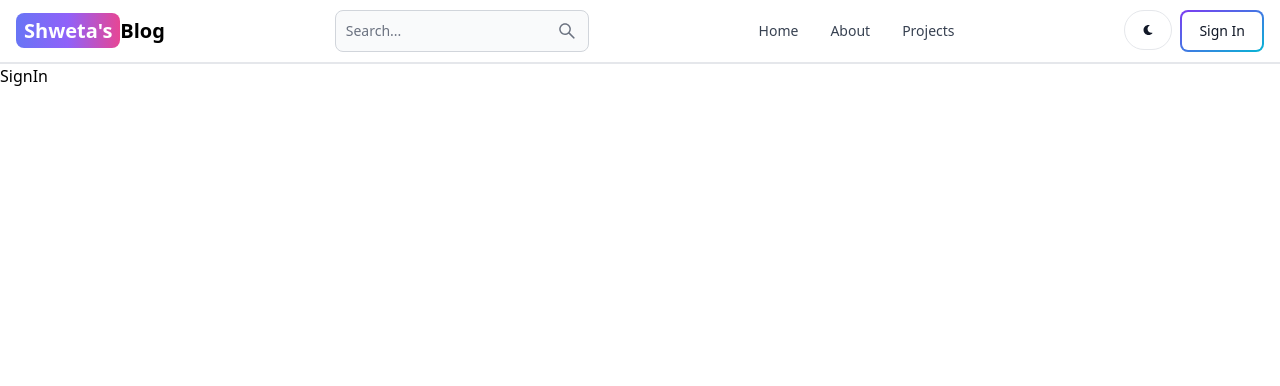
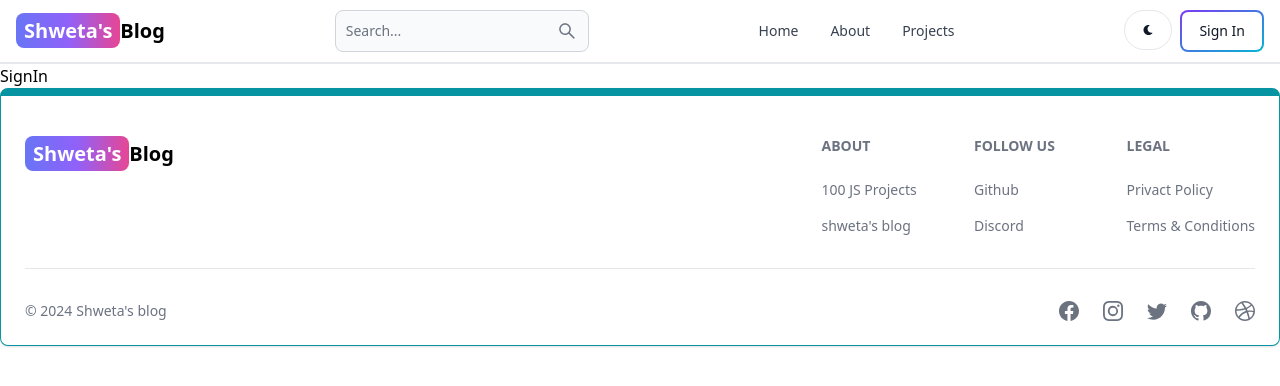
Before and after one commit to shwetapund/blog-app-new, a React (Create React App) app in the folder client/: page /signin in a window 1280 px wide. Shown: the top 386 px of the page. Built offline with nearby package versions, Linux system fonts and the light colour scheme.

Commit message:
create a footer

```diff
--- a/client/src/App.js
+++ b/client/src/App.js
@@ -7,6 +7,7 @@
 import Signup from "./views/SignUp";
 import Projects from "./views/Projects";
 import Header from './components/Header';
+import FooterCom from './components/Footer';
 
 function App() {
   return (
@@ -21,6 +22,7 @@
       <Route path='/signup' element={<Signup/>}/>
       <Route path='/signin' element={<SignIn />}/>
      </Routes>
+     <FooterCom/>
      </BrowserRouter>
     </>
   )
--- /dev/null
+++ b/client/src/components/Footer.js
@@ -0,0 +1,94 @@
+import React from "react";
+import { Footer } from "flowbite-react";
+import { Link } from 'react-router-dom';
+import { BsFacebook, BsInstagram, BsTwitter, BsGithub, BsDribbble } from 'react-icons/bs';
+
+function FooterCom() {
+  return (
+    <Footer container className="border border-t-8 border-teal-500">
+      <div className="w-full max-w-7xl mx-auto">
+        <div className="grid w-full justify-between sm:flex md:grid-cols-1">
+          <div className="mt-5 ">
+            <Link
+              to="/"
+              className="self-center whitespace-nowrap text-lg sm:text-xl font-semibold dark:text-white"
+            >
+              <spam className="px-2 py-1 bg-gradient-to-r from-indigo-500 via-purple-500 to-pink-500 rounded-lg text-white">
+                Shweta's
+              </spam>
+              Blog
+            </Link>
+          </div>
+          <div className="grid grid-cols-2 gap-8 sm: mt-4 sm:grid-cols-3 sm:gap-6">
+         <div>
+         <Footer.Title title='About' />
+            <Footer.LinkGroup col>
+                <Footer.Link
+                href='https://www.100jsprojects.com'
+                target="_blank"
+                rel='noopener noreferrer'
+                >
+                    100 JS Projects
+                </Footer.Link>
+                <Footer.Link
+                href='/about'
+                target="_blank"
+                rel='noopener noreferrer'
+                >
+                    shweta's blog
+                </Footer.Link>
+
+            </Footer.LinkGroup>
+         </div>
+         <div>
+         <Footer.Title title='Follow Us' />
+            <Footer.LinkGroup col>
+                <Footer.Link
+                href='https://www.github.com/shwetapund'
+                target="_blank"
+                rel='noopener noreferrer'
+                >
+                  Github
+                </Footer.Link>
+                <Footer.Link
+                href='#'>
+                   Discord
+                </Footer.Link>
+
+            </Footer.LinkGroup>
+         </div>
+         <div>
+         <Footer.Title title='Legal' />
+            <Footer.LinkGroup col>
+                <Footer.Link
+                href='#'
+                >
+                  Privact Policy
+                </Footer.Link>
+                <Footer.Link
+                href='#'>
+                   Terms & Conditions
+                </Footer.Link>
+
+            </Footer.LinkGroup>
+         </div>
+          </div>
+        </div>
+        <Footer.Divider />
+        <div className='w-full sm:flex sm:items-center sm: justify-between'>
+            <Footer.Copyright  href='#' by="Shweta's blog" year={new Date().getFullYear()}/>
+
+        <div className="flex gap-6 sm:mt-0 mt-4 sm:justify-center">
+            <Footer.Icon href="#"  icon={BsFacebook}/>
+            <Footer.Icon href="#"  icon={BsInstagram}/>
+            <Footer.Icon href="#"  icon={BsTwitter}/>
+            <Footer.Icon href="https://github.com/shwetapund"  icon={BsGithub}/>
+            <Footer.Icon href="#"  icon={BsDribbble}/>
+        </div>
+        </div>
+      </div>
+    </Footer>
+  );
+}
+
+export default FooterCom;
```
